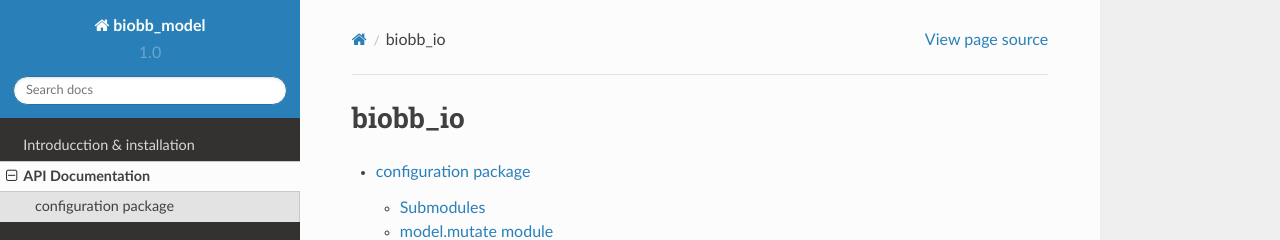
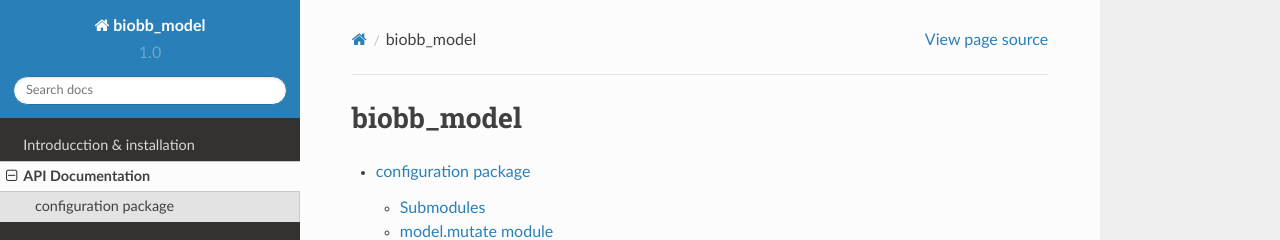
Before and after one commit to bioexcel/biobb_model, a Sphinx documentation site: the page built from biobb_model/docs/source/modules.rst, in a window 1280 px wide. Shown: the top 240 px of the page. Built offline with Sphinx 7.4.7 and the Read the Docs theme 2.0.0, drawn with Linux system fonts in a browser that asks for light colours.

```diff
--- a/biobb_model/docs/source/index.rst
+++ b/biobb_model/docs/source/index.rst
@@ -26,4 +26,4 @@ Indices and tables
 * :ref:`search`
 
 `Github repository <https://github.com/bioexcel/biobb_model>`_.
-=============================================================
+=================================================================
--- a/biobb_model/docs/source/modules.rst
+++ b/biobb_model/docs/source/modules.rst
@@ -1,5 +1,5 @@
-biobb_io
-========
+biobb_model
+============
 
 .. toctree::
    :maxdepth: 4
```
Also changed, not shown: biobb_model/docs/source/readme.md (+1 -1 lines).
